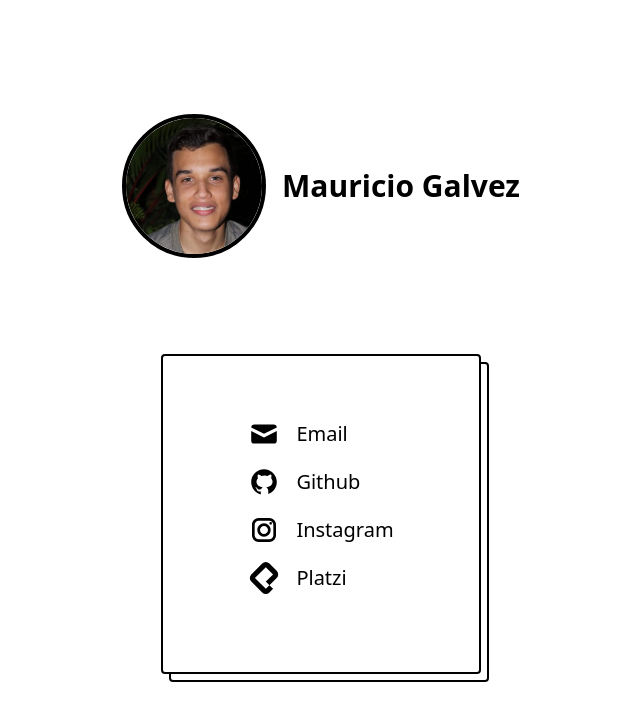
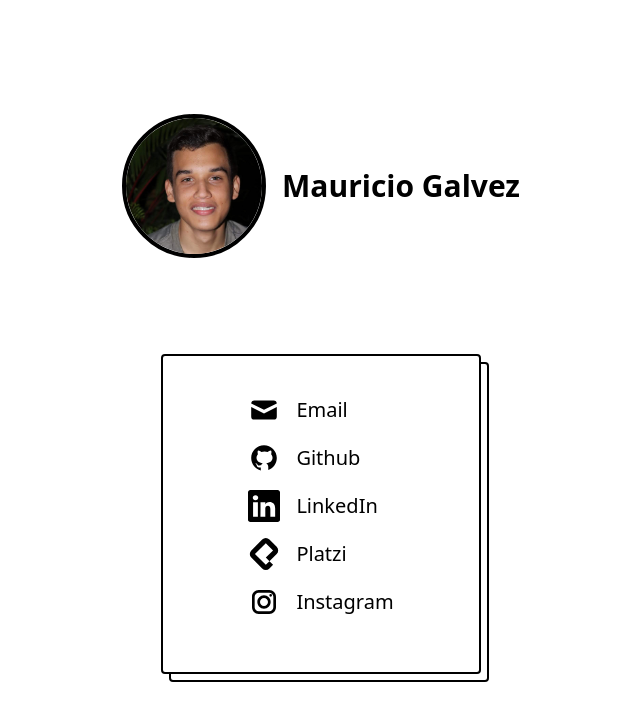
Before and after one commit to mau27galvez/mau27galvez.github.io, a website built with webpack: page index.html in a window 1280 px wide. Shown: the whole page, without its empty margins (319-959 px from the left). Built offline with nearby package versions, Linux system fonts and the light colour scheme.

Commit message:
add linkedin link

```diff
--- a/index.html
+++ b/index.html
@@ -1,5 +1,6 @@
 <!DOCTYPE html>
 <html lang="en" dir="ltr">
+
 <head>
     <meta charset="UTF-8">
     <meta http-equiv="X-UA-Compatible" content="IE=edge">
@@ -9,16 +10,19 @@
 
     <link href="./app/assets/css/app.css" rel="stylesheet">
 </head>
+
 <body>
     <div class="flex flex-col items-center justify-center w-screen h-screen pb-3">
         <header class="flex items-center justify-center w-screen mb-24">
-            <img src="./mauricio-galvez.jpg" class="mr-4 border-4 border-black rounded-full w-28 lg:w-36" alt="Photo of Mauricio Galvez">
+            <img src="./mauricio-galvez.jpg" class="mr-4 border-4 border-black rounded-full w-28 lg:w-36"
+                alt="Photo of Mauricio Galvez">
 
             <h1 class="text-xl font-bold lg:text-3xl">Mauricio Galvez</h1>
         </header>
 
         <div class="relative flex items-center justify-center">
-            <main class="z-10 flex items-center justify-center p-4 bg-white border-2 border-black rounded w-72 h-72 lg:w-80 lg:h-80">
+            <main
+                class="z-10 flex items-center justify-center p-4 bg-white border-2 border-black rounded w-72 h-72 lg:w-80 lg:h-80">
                 <ul>
                     <li class="flex items-center mb-4 text-xl">
                         <a href="mailto:mau27galvez@gmail.com" class="flex items-center text-xl">
@@ -36,42 +40,63 @@
                         <a href="https://github.com/mau27galvez" class="flex items-center text-xl">
                             <span class="w-8 h-8 mr-4">
                                 <svg xmlns="http://www.w3.org/2000/svg" viewBox="0 0 30 30">
-                                    <path d="M15,3C8.373,3,3,8.373,3,15c0,5.623,3.872,10.328,9.092,11.63C12.036,26.468,12,26.28,12,26.047v-2.051 c-0.487,0-1.303,0-1.508,0c-0.821,0-1.551-0.353-1.905-1.009c-0.393-0.729-0.461-1.844-1.435-2.526 c-0.289-0.227-0.069-0.486,0.264-0.451c0.615,0.174,1.125,0.596,1.605,1.222c0.478,0.627,0.703,0.769,1.596,0.769 c0.433,0,1.081-0.025,1.691-0.121c0.328-0.833,0.895-1.6,1.588-1.962c-3.996-0.411-5.903-2.399-5.903-5.098 c0-1.162,0.495-2.286,1.336-3.233C9.053,10.647,8.706,8.73,9.435,8c1.798,0,2.885,1.166,3.146,1.481C13.477,9.174,14.461,9,15.495,9 c1.036,0,2.024,0.174,2.922,0.483C18.675,9.17,19.763,8,21.565,8c0.732,0.731,0.381,2.656,0.102,3.594 c0.836,0.945,1.328,2.066,1.328,3.226c0,2.697-1.904,4.684-5.894,5.097C18.199,20.49,19,22.1,19,23.313v2.734 c0,0.104-0.023,0.179-0.035,0.268C23.641,24.676,27,20.236,27,15C27,8.373,21.627,3,15,3z"></path>
+                                    <path
+                                        d="M15,3C8.373,3,3,8.373,3,15c0,5.623,3.872,10.328,9.092,11.63C12.036,26.468,12,26.28,12,26.047v-2.051 c-0.487,0-1.303,0-1.508,0c-0.821,0-1.551-0.353-1.905-1.009c-0.393-0.729-0.461-1.844-1.435-2.526 c-0.289-0.227-0.069-0.486,0.264-0.451c0.615,0.174,1.125,0.596,1.605,1.222c0.478,0.627,0.703,0.769,1.596,0.769 c0.433,0,1.081-0.025,1.691-0.121c0.328-0.833,0.895-1.6,1.588-1.962c-3.996-0.411-5.903-2.399-5.903-5.098 c0-1.162,0.495-2.286,1.336-3.233C9.053,10.647,8.706,8.73,9.435,8c1.798,0,2.885,1.166,3.146,1.481C13.477,9.174,14.461,9,15.495,9 c1.036,0,2.024,0.174,2.922,0.483C18.675,9.17,19.763,8,21.565,8c0.732,0.731,0.381,2.656,0.102,3.594 c0.836,0.945,1.328,2.066,1.328,3.226c0,2.697-1.904,4.684-5.894,5.097C18.199,20.49,19,22.1,19,23.313v2.734 c0,0.104-0.023,0.179-0.035,0.268C23.641,24.676,27,20.236,27,15C27,8.373,21.627,3,15,3z">
+                                    </path>
                                 </svg>
                             </span>
 
                             Github
                         </a>
                     </li>
+                    <li class="flex items-center mb-4 text-xl">
+                        <a href="https://www.linkedin.com/in/mau27galvez/" class="flex items-center text-xl">
+                            <span class="w-8 h-8 mr-4">
+                                <svg xmlns="http://www.w3.org/2000/svg" viewBox="0 0 16 16">
+                                    <path
+                                        d="M0 1.146C0 .513.526 0 1.175 0h13.65C15.474 0 16 .513 16 1.146v13.708c0 .633-.526 1.146-1.175 1.146H1.175C.526 16 0 15.487 0 14.854V1.146zm4.943 12.248V6.169H2.542v7.225h2.401zm-1.2-8.212c.837 0 1.358-.554 1.358-1.248-.015-.709-.52-1.248-1.342-1.248-.822 0-1.359.54-1.359 1.248 0 .694.521 1.248 1.327 1.248h.016zm4.908 8.212V9.359c0-.216.016-.432.08-.586.173-.431.568-.878 1.232-.878.869 0 1.216.662 1.216 1.634v3.865h2.401V9.25c0-2.22-1.184-3.252-2.764-3.252-1.274 0-1.845.7-2.165 1.193v.025h-.016a5.54 5.54 0 0 1 .016-.025V6.169h-2.4c.03.678 0 7.225 0 7.225h2.4z" />
+                                </svg>
+                            </span>
+
+                            LinkedIn
+                        </a>
+                    </li>
+                    <li class="flex items-center mb-4 text-xl">
+                        <a href="https://platzi.com/@him122/" class="flex items-center text-xl">
+                            <span class="w-8 h-8 mr-4">
+                                <svg xmlns="http://www.w3.org/2000/svg" viewBox="0 0 24 24">
+                                    <path
+                                        d="M10.64 1.127L2.485 9.282a3.842 3.842 0 0 0 0 5.436l8.155 8.155a3.842 3.842 0 0 0 5.436 0l2.72-2.718l-2.72-2.718l-2.718 2.718L5.203 12l8.155-8.155l5.437 5.437l-5.437 5.436l2.718 2.72L21.513 12a3.842 3.842 0 0 0 0-5.437l-5.448-5.436a3.828 3.828 0 0 0-5.425 0z"
+                                        fill="#000000" />
+                                </svg>
+                            </span>
+
+                            Platzi
+                        </a>
+                    </li>
                     <li class="mb-4">
                         <a href="https://www.instagram.com/mau27galvez" class="flex items-center text-xl">
                             <span class="w-8 h-8 mr-4">
                                 <svg xmlns="http://www.w3.org/2000/svg" viewBox="0 0 24 24">
-                                    <path d="M 8 3 C 5.243 3 3 5.243 3 8 L 3 16 C 3 18.757 5.243 21 8 21 L 16 21 C 18.757 21 21 18.757 21 16 L 21 8 C 21 5.243 18.757 3 16 3 L 8 3 z M 8 5 L 16 5 C 17.654 5 19 6.346 19 8 L 19 16 C 19 17.654 17.654 19 16 19 L 8 19 C 6.346 19 5 17.654 5 16 L 5 8 C 5 6.346 6.346 5 8 5 z M 17 6 A 1 1 0 0 0 16 7 A 1 1 0 0 0 17 8 A 1 1 0 0 0 18 7 A 1 1 0 0 0 17 6 z M 12 7 C 9.243 7 7 9.243 7 12 C 7 14.757 9.243 17 12 17 C 14.757 17 17 14.757 17 12 C 17 9.243 14.757 7 12 7 z M 12 9 C 13.654 9 15 10.346 15 12 C 15 13.654 13.654 15 12 15 C 10.346 15 9 13.654 9 12 C 9 10.346 10.346 9 12 9 z"></path>
+                                    <path
+                                        d="M 8 3 C 5.243 3 3 5.243 3 8 L 3 16 C 3 18.757 5.243 21 8 21 L 16 21 C 18.757 21 21 18.757 21 16 L 21 8 C 21 5.243 18.757 3 16 3 L 8 3 z M 8 5 L 16 5 C 17.654 5 19 6.346 19 8 L 19 16 C 19 17.654 17.654 19 16 19 L 8 19 C 6.346 19 5 17.654 5 16 L 5 8 C 5 6.346 6.346 5 8 5 z M 17 6 A 1 1 0 0 0 16 7 A 1 1 0 0 0 17 8 A 1 1 0 0 0 18 7 A 1 1 0 0 0 17 6 z M 12 7 C 9.243 7 7 9.243 7 12 C 7 14.757 9.243 17 12 17 C 14.757 17 17 14.757 17 12 C 17 9.243 14.757 7 12 7 z M 12 9 C 13.654 9 15 10.346 15 12 C 15 13.654 13.654 15 12 15 C 10.346 15 9 13.654 9 12 C 9 10.346 10.346 9 12 9 z">
+                                    </path>
                                 </svg>
                             </span>
 
                             Instagram
                         </a>
                     </li>
-                    <li class="flex items-center mb-4 text-xl">
-                        <a href="https://platzi.com/@him122/" class="flex items-center text-xl">
-                            <span class="w-8 h-8 mr-4">
-                                <svg xmlns="http://www.w3.org/2000/svg" viewBox="0 0 24 24">
-                                    <path d="M10.64 1.127L2.485 9.282a3.842 3.842 0 0 0 0 5.436l8.155 8.155a3.842 3.842 0 0 0 5.436 0l2.72-2.718l-2.72-2.718l-2.718 2.718L5.203 12l8.155-8.155l5.437 5.437l-5.437 5.436l2.718 2.72L21.513 12a3.842 3.842 0 0 0 0-5.437l-5.448-5.436a3.828 3.828 0 0 0-5.425 0z" fill="#000000"/>
-                                </svg>
-                            </span>
-
-                            Platzi
-                        </a>
-                    </li>
                 </ul>
             </main>
 
             <div class="absolute inset-0 z-0 items-center m-0">
-                <div class="z-0 p-4 transform translate-x-2 translate-y-2 border-2 border-black rounded w-72 h-72 lg:w-80 lg:h-80"></div>
+                <div
+                    class="z-0 p-4 transform translate-x-2 translate-y-2 border-2 border-black rounded w-72 h-72 lg:w-80 lg:h-80">
+                </div>
             </div>
         </div>
     </div>
 </body>
+
 </html>
```
